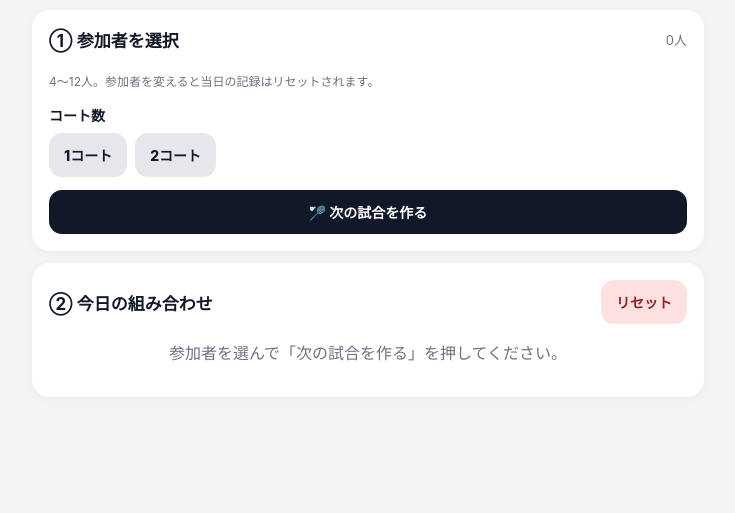
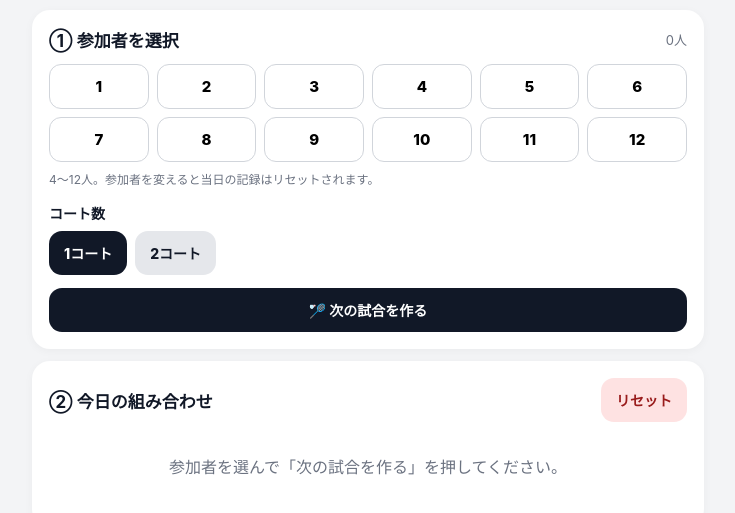
Before and after one commit to kazu01241122/tohoku-club-doubles, a plain HTML site: page index.html in a window 1280 px wide. Shown: the part 117-630 px from the top of the page, without its empty margins (272-1007 px from the left). Drawn offline with Linux system fonts and the light colour scheme.

Commit message:
Update index.html

```diff
--- a/index.html
+++ b/index.html
@@ -46,7 +46,7 @@ button{font-family:inherit;cursor:pointer}.btn{border:0;border-radius:13px;paddi
 let selected=new Set(), rounds=[], pairCounts={}, oppCounts={}, playCounts={}, byeCounts={};
 let courtCount=1;
 
-constconst chips=document.getElementById('chips');
+const chips=document.getElementById('chips');
 
 for(let i=1;i<=12;i++){
   const b=document.createElement('button');
```
